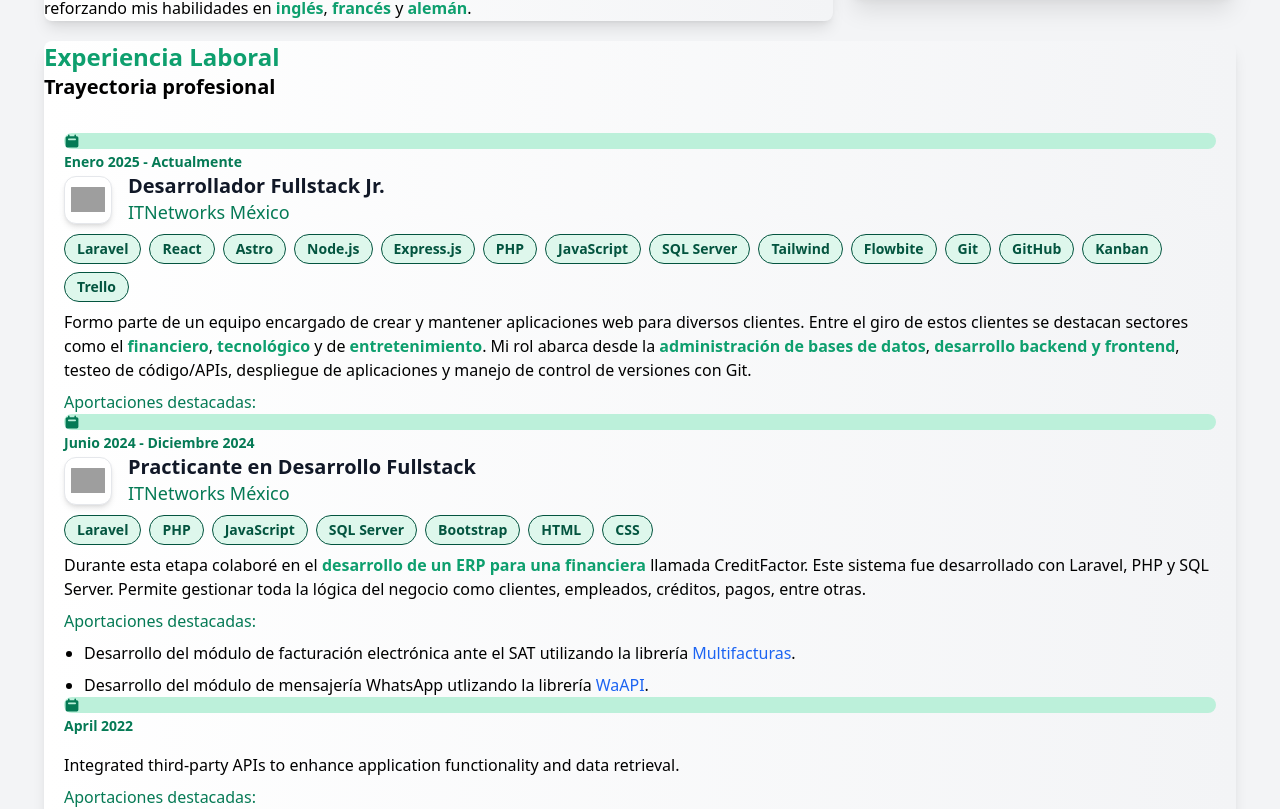
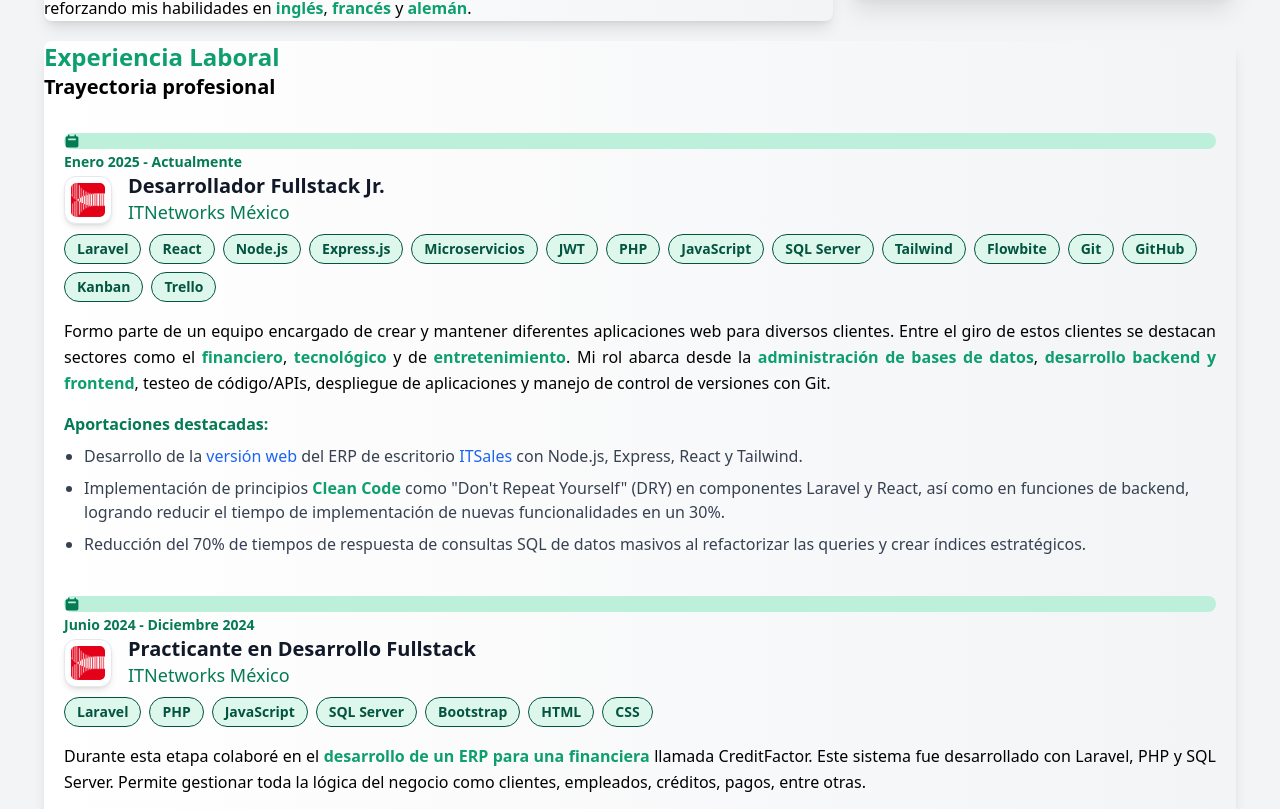
Before and after one commit to MiguelRuizL/portfolio, a React (Vite) app: page / in a window 1280 px wide. Shown: the part 292-1101 px from the top of the page. Built offline with nearby package versions, Linux system fonts and the light colour scheme; grey boxes are pictures that could not be loaded.

Commit message:
Línea de tiempo finalizada.

```diff
--- a/src/App.jsx
+++ b/src/App.jsx
@@ -1,7 +1,9 @@
 import { useState } from 'react'
 import { PortraitCard, ParagraphCard } from './components/Cards'
-import { ProfileSidebar } from './components/Sidebar'
 import { VerticalTimeline } from './components/Timeline'
+import { AnchorLink } from './components/Text'
+
+import itnsLogo from './assets/logos/itnetworks-logo.png';
 import './App.css'
 
 function App() {
@@ -40,23 +42,27 @@ function App() {
               {
                 date: "Enero 2025 - Actualmente",
                 job: "Desarrollador Fullstack Jr.",
-                logo: "https://logo.clearbit.com/accenture.com",
+                logo: itnsLogo,
                 company: "ITNetworks México",
                 description: <div>
-                  Formo parte de un equipo encargado de crear y mantener aplicaciones web para diversos clientes. Entre el giro de estos clientes
+                  Formo parte de un equipo encargado de crear y mantener diferentes aplicaciones web para diversos clientes. Entre el giro de estos clientes
                   se destacan sectores como el <strong>financiero</strong>, <strong>tecnológico</strong> y de
                   <strong> entretenimiento</strong>. Mi rol abarca desde la <strong>administración de bases de datos</strong>,
                   <strong> desarrollo
                   backend y frontend</strong>, testeo de código/APIs, despliegue de aplicaciones y manejo de control de versiones con Git.
                 </div>,
                 contributions: [
+                  <div>Desarrollo de la <AnchorLink href="https://web.itsales.mx">versión web</AnchorLink> del ERP de escritorio
+                  <AnchorLink href='https://itnetworks.mx/servicios/ITSales' target='_blank'> ITSales</AnchorLink> con Node.js, Express, React y Tailwind.</div>,
+                  <div>Implementación de principios <strong>Clean Code</strong> como "Don't Repeat Yourself" (DRY) en componentes Laravel y React, así como en funciones de backend, logrando reducir el tiempo de implementación de nuevas funcionalidades en un 30%.</div>,
+                  <div>Reducción del 70% de tiempos de respuesta de consultas SQL de datos masivos al refactorizar las queries y crear índices estratégicos.</div>
                 ],
-                tools: ["Laravel", "React", "Astro", "Node.js", "Express.js", "PHP", "JavaScript", "SQL Server", "Tailwind", "Flowbite", "Git", "GitHub", "Kanban", "Trello"]
+                tools: ["Laravel", "React", "Node.js", "Express.js", "Microservicios", "JWT", "PHP", "JavaScript", "SQL Server", "Tailwind", "Flowbite", "Git", "GitHub", "Kanban", "Trello"]
               },
               {
                 date: "Junio 2024 - Diciembre 2024",
                 job: "Practicante en Desarrollo Fullstack",
-                logo: "https://logo.clearbit.com/accenture.com",
+                logo: itnsLogo,
                 company: "ITNetworks México",
                 description: <div>
                   Durante esta etapa colaboré en el <strong>desarrollo de un ERP para una financiera</strong> llamada CreditFactor.
@@ -65,24 +71,15 @@ function App() {
                 contributions: [
                   <div>
                     Desarrollo del módulo de facturación electrónica ante el SAT utilizando la librería
-                    <a className="text-blue-600 hover:text-blue-500 ml-1 dark:text-blue-400" target="_blank"
-                    href="https://multifacturas.com">
-                    Multifacturas</a>.
+                    <AnchorLink href="https://multifacturas.com"> Multifacturas</AnchorLink>.
                   </div>,
                   <div>
                     Desarrollo del módulo de mensajería WhatsApp utlizando la librería
-                    <a className="text-blue-600 hover:text-blue-500 ml-1 dark:text-blue-400" target="_blank"
-                    href="https://waapi.app">
-                    WaAPI</a>.
+                    <AnchorLink href="https://waapi.app"> WaAPI</AnchorLink>.
                   </div>
                 ],
                 tools: ["Laravel", "PHP", "JavaScript", "SQL Server", "Bootstrap", "HTML", "CSS"]
-              },
-              {
-                date: "April 2022",
-                title: "API Integration",
-                description: "Integrated third-party APIs to enhance application functionality and data retrieval."
-              },
+              }
             ]}
           ></VerticalTimeline>
         </div>
--- a/src/components/Cards.jsx
+++ b/src/components/Cards.jsx
@@ -2,6 +2,27 @@ import { Card } from "flowbite-react";
 import { motion } from "framer-motion";
 import { FaLinkedin, FaGithubSquare } from "react-icons/fa";
 import { FaSquareYoutube } from "react-icons/fa6";
+
+const socialLinks = [
+  {
+    name: "LinkedIn",
+    href: "https://www.linkedin.com/in/miguel-angel-ruiz-lopez",
+    icon: <FaLinkedin size="2em" />,
+    hoverBg: "hover:bg-sky-700",
+  },
+  {
+    name: "GitHub",
+    href: "https://github.com/MiguelRuizL",
+    icon: <FaGithubSquare size="2em" />,
+    hoverBg: "hover:bg-gray-900",
+  },
+  {
+    name: "YouTube",
+    href: "https://youtube.com/@stinglish7663?si=C_75Dqoh6vWI1e8H",
+    icon: <FaSquareYoutube size="2em" />,
+    hoverBg: "hover:bg-red-700",
+  },
+];
 
 function BaseCard({ title = "", subtitle = "", children, className = "" }) {
     // Variantes base para la tarjeta y los títulos
@@ -137,41 +158,24 @@ function PortraitCard() {
             className="mt-6 flex space-x-3"
             variants={buttonContainerVariants}
         >
+          {socialLinks.map((link) => (
             <motion.a
+              key={link.name}
               variants={buttonVariants}
-            href="https://www.linkedin.com/in/miguel-angel-ruiz-lopez"
+              href={link.href}
               target="_blank"
               rel="noopener noreferrer"
-            className="inline-flex items-center p-1 rounded-lg border bg-green-100 text-green-800 dark:bg-sky-500/20 dark:border-sky-500/30 hover:bg-sky-700 dark:text-sky-300 hover:text-white text-sm font-bold"
-            whileHover={{ scale: 1.1 }}
-            whileTap={{ scale: 0.95 }}
+              className={`${link.hoverBg} inline-flex items-center p-1 rounded-lg border bg-green-100 text-green-800 dark:bg-sky-500/20 dark:border-sky-500/30 dark:text-sky-300 hover:text-white text-sm font-bold transition-colors duration-300`}
+              whileHover={{
+                  scale: 1.15,
+                  y: -3,
+              }}
+              whileTap={{ scale: 0.9 }}
+              aria-label={link.name}
             >
-            <FaLinkedin size="2em" />
+              {link.icon}
             </motion.a>
-
-          <motion.a
-            variants={buttonVariants}
-            href="https://github.com/MiguelRuizL"
-            target="_blank"
-            rel="noopener noreferrer"
-            className="inline-flex items-center p-1 rounded-lg border bg-green-100 text-green-800 dark:bg-sky-500/20 dark:border-sky-500/30 hover:bg-gray-900 dark:text-sky-300 hover:text-white text-sm font-bold"
-            whileHover={{ scale: 1.1 }}
-            whileTap={{ scale: 0.95 }}
-          >
-            <FaGithubSquare size="2em" />
-          </motion.a>
-
-          <motion.a
-            variants={buttonVariants}
-            href="https://youtube.com/@stinglish7663?si=C_75Dqoh6vWI1e8H"
-            target="_blank"
-            rel="noopener noreferrer"
-            className="focus:outline-none p-1 rounded-lg border bg-green-100 text-green-800 dark:bg-sky-500/20 dark:border-sky-500/30 hover:bg-red-700 dark:text-sky-300 hover:text-white text-sm font-bold"
-            whileHover={{ scale: 1.1 }}
-            whileTap={{ scale: 0.95 }}
-          >
-            <FaSquareYoutube size="2em" />
-          </motion.a>
+          ))}
         </motion.div>
       </motion.div>
     </Card>
--- /dev/null
+++ b/src/components/Text.jsx
@@ -0,0 +1,14 @@
+function AnchorLink({href, children}) {
+    return (
+        <a
+            href={href}
+            target="_blank"
+            rel="noopener noreferrer"
+            className="text-blue-600 hover:text-blue-500 dark:text-blue-400"
+        >
+            {children}
+        </a>
+    );
+}
+
+export { AnchorLink };
--- a/src/components/Timeline.jsx
+++ b/src/components/Timeline.jsx
@@ -1,5 +1,4 @@
 import {
-  Button,
   Timeline,
   TimelineBody,
   TimelineContent,
@@ -9,38 +8,72 @@ import {
   TimelineTitle,
   Badge
 } from "flowbite-react";
-import { HiArrowNarrowRight, HiCalendar } from "react-icons/hi";
+import { HiCalendar } from "react-icons/hi";
 import { BaseCard } from "./Cards";
 import { motion } from "framer-motion";
 
-function VerticalTimeline({timelineData = []}) {
+function VerticalTimeline({ timelineData = [] }) {
+    // 1. Orquestador del ítem completo
     const timelineItemVariants = {
         hidden: { opacity: 0, x: -30 },
         visible: {
         opacity: 1,
         x: 0,
-            transition: { duration: 0.5, ease: "easeOut" }
+        transition: {
+            duration: 0.5,
+            ease: "easeOut",
+            staggerChildren: 0.15 // Tiempo entre cada elemento interno
+        },
+        },
+    };
+
+    const childVariants = {
+        hidden: { opacity: 0, y: 10, filter: "blur(4px)" },
+        visible: {
+            opacity: 1,
+            y: 0,
+            filter: "blur(0px)",
+            transition: { duration: 0.3 }
+        },
+    };
+
+    const badgeVariants = {
+        hidden: { opacity: 0, scale: 0.5 },
+        visible: {
+            opacity: 1,
+            scale: 1,
+            transition: { type: "spring", stiffness: 300, damping: 15 }
         },
     };
 
     return (
-        <>
         <BaseCard
             title="Experiencia Laboral"
             subtitle="Trayectoria profesional"
             className="bg-linear-to-r from-white to-gray-100 dark:from-green-900/60 dark:to-gray-900"
         >
         <div className="m-5">
-                {/* Envolvemos la Timeline en un contenedor de motion para agrupar los ítems */}
             <Timeline className="!border-gray-300 dark:!border-white">
             {timelineData.map((item, index) => (
-                        <TimelineItem key={index}>
-                            <motion.div variants={timelineItemVariants}>
+                <TimelineItem key={index} className="mb-10">
+                <motion.div
+                    variants={timelineItemVariants}
+                    initial="hidden"
+                    whileInView="visible"
+                    viewport={{ once: true, margin: "-20px" }}
+                >
                     <TimelinePoint
-                                    icon={() => <HiCalendar className="text-green-600 dark:text-green-700 h-4 w-4" />}
-                                    className="[&_span]:bg-green-200 [&_span]:dark:bg-white text-white"/>
+                        icon={() => <HiCalendar className="text-green-600 dark:text-green-500 h-4 w-4" />}
+                        className="[&_span]:bg-green-200 [&_span]:dark:bg-white text-white"
+                    />
                     <TimelineContent>
-                                    <TimelineTime className="text-green-600 dark:text-green-400 font-bold">{item.date}</TimelineTime>
+                    <motion.div variants={childVariants}>
+                        <TimelineTime className="text-green-600 dark:text-green-400 font-bold">
+                        {item.date}
+                        </TimelineTime>
+                    </motion.div>
+
+                    <motion.div variants={childVariants}>
                         <TimelineTitle className="flex items-center gap-4 mb-2">
                         {item.logo && (
                             <div className="flex-shrink-0">
@@ -60,26 +93,53 @@ function VerticalTimeline({timelineData = []}) {
                             </span>
                         </div>
                         </TimelineTitle>
+                    </motion.div>
+
                     <TimelineBody>
                         <div className="text-black dark:text-gray-100">
-                                            <div className="flex flex-wrap gap-2">
-                                                {item.tools && item.tools.map((tool, index) => (
-                                                    <Badge key={index} className="px-3 py-1 rounded-full border bg-green-100 hover:bg-green-200 text-green-800 dark:bg-sky-500/20 dark:border-sky-500/30 dark:hover:bg-sky-700 dark:text-sky-300 dark:hover:text-white text-sm font-bold">
+                        <motion.div
+                            className="flex flex-wrap gap-2"
+                            variants={childVariants} // Contenedor de badges
+                        >
+                            {item.tools && item.tools.map((tool, tIndex) => (
+                            <motion.div
+                                key={tIndex}
+                                variants={badgeVariants}
+                                whileHover={{
+                                    scale: 1.15,
+                                    y: -3,
+                                    filter: "drop-shadow(0 0 8px rgba(0, 255, 127, 0.4))"
+                                }}
+                                whileTap={{ scale: 0.9 }}
+                                className="cursor-pointer"
+                            >
+                                <Badge className="px-3 py-1 rounded-full border bg-green-100 hover:bg-green-200 text-green-800 dark:bg-sky-500/20 dark:border-sky-500/30 dark:hover:bg-sky-700 dark:text-sky-300 dark:hover:text-white text-sm font-bold transition-colors">
                                 {tool}
                                 </Badge>
+                            </motion.div>
                             ))}
-                                            </div>
-                                            <div className="my-2">{item.description}</div>
-                                            <span className="font-medium text-green-600 dark:text-green-400">
+                        </motion.div>
+
+                        <motion.div variants={childVariants} className="my-4 leading-relaxed text-justify">
+                            {item.description}
+                        </motion.div>
+
+                        <motion.div variants={childVariants}>
+                            <span className="font-bold text-green-600 dark:text-green-400">
                             Aportaciones destacadas:
                             </span>
-                                            <ul>
+                            <ul className="space-y-2 mt-2">
                             {item.contributions && item.contributions.map((contribution, cIndex) => (
-                                                    <li key={cIndex} className="list-disc ml-5 mt-2">
+                                <motion.li
+                                key={cIndex}
+                                variants={childVariants} // Cada LI entra individualmente
+                                className="list-disc ml-5 text-gray-700 dark:text-gray-300"
+                                >
                                 {contribution}
-                                                    </li>
+                                </motion.li>
                             ))}
                             </ul>
+                        </motion.div>
                         </div>
                     </TimelineBody>
                     </TimelineContent>
@@ -89,7 +149,6 @@ function VerticalTimeline({timelineData = []}) {
             </Timeline>
         </div>
         </BaseCard>
-        </>
     );
 }
 
```
Also changed, not shown: src/assets/logos/itnetworks-logo.png (added). Lines whose indentation alone changed are shown as unchanged.
